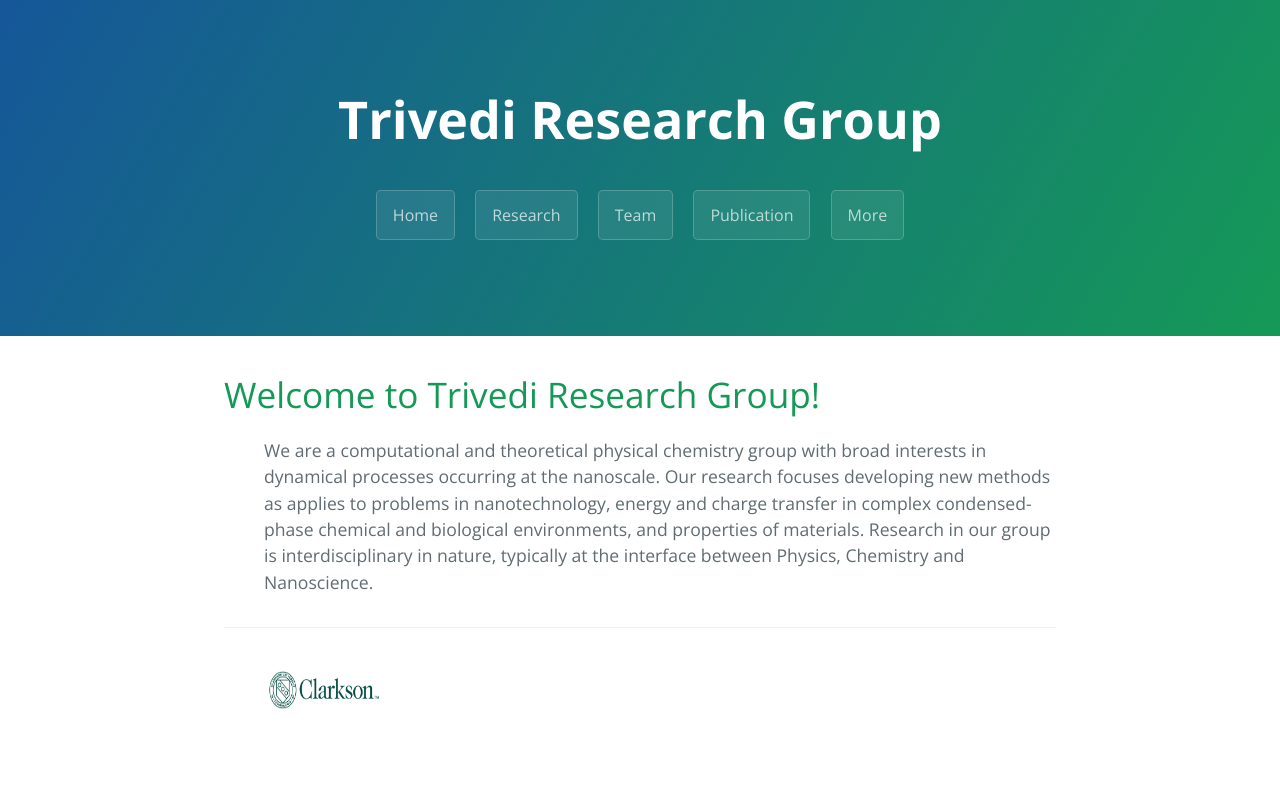
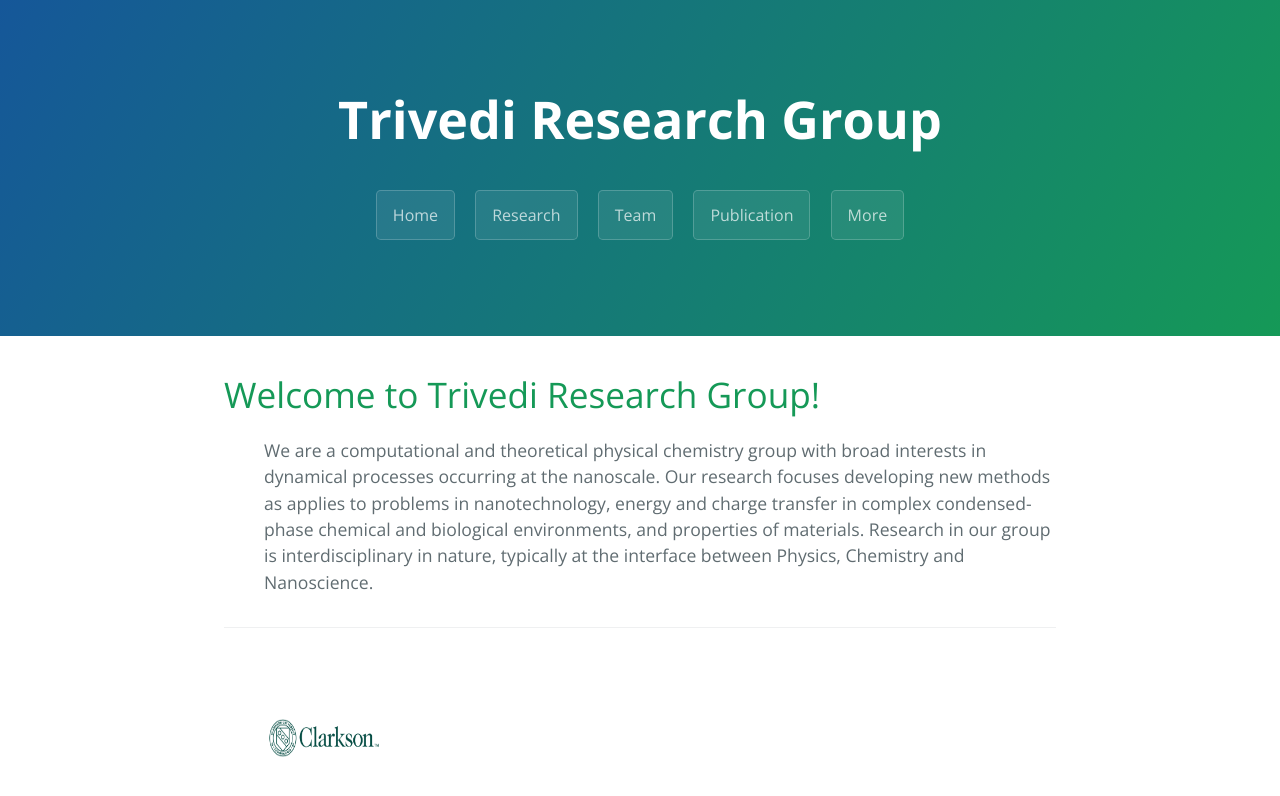
Before and after one commit to dharatrivedi/dharatrivedi.github.io, a Jekyll site: the page built from index.html, in a window 1280 px wide. Shown: the top 796 px of the page. Built offline with Jekyll 4.4.1, drawn with Linux system fonts in a browser that asks for light colours; the list of posts is cut into pages by our own code.

Commit message:
Update cayman.css

```diff
--- a/css/cayman.css
+++ b/css/cayman.css
@@ -189,7 +189,7 @@ a:hover { text-decoration: underline; }
 .main-content dl dd { padding: 0; margin-bottom: 1rem; }
 .main-content hr { height: 2px; padding: 0; margin: 1rem 0; background-color: #eff0f1; border: 0; }
 
-.site-footer { padding-top: 2rem; margin-top: 2rem; border-top: solid 1px #eff0f1; }
+.site-footer { padding-top: 5rem; margin-top: 2rem; border-top: solid 1px #eff0f1; }
 @media screen and (min-width: 64em) { .site-footer { font-size: 1rem; } }
 @media screen and (min-width: 42em) and (max-width: 64em) { .site-footer { font-size: 1rem; } }
 @media screen and (max-width: 42em) { .site-footer { font-size: 0.9rem; } }
```
